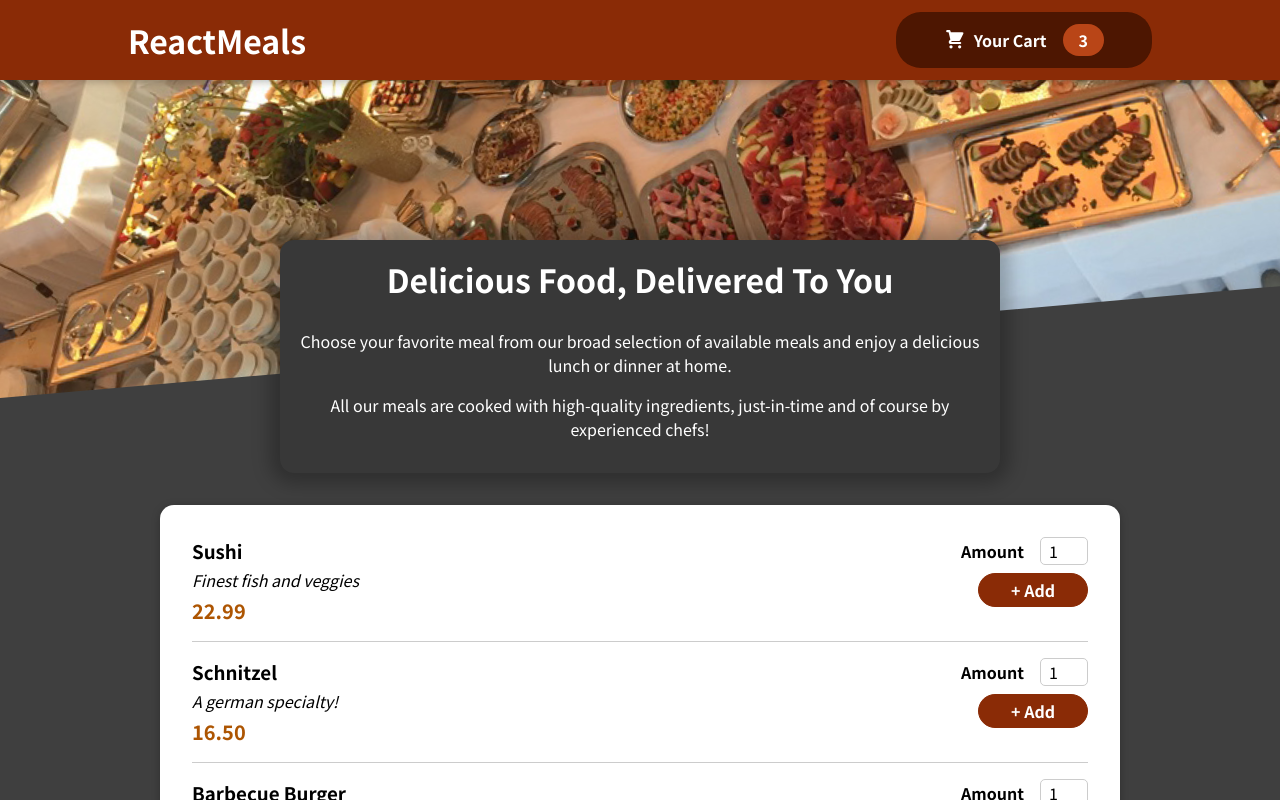
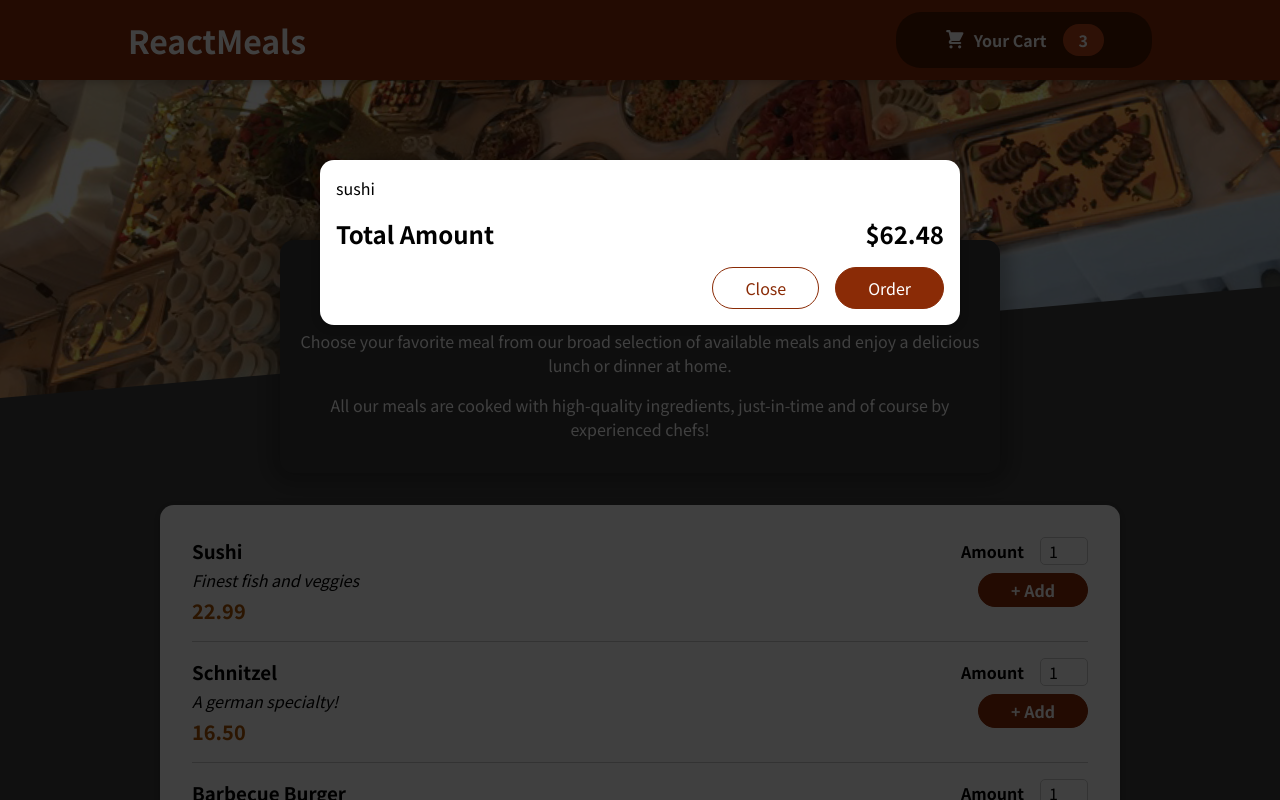
Before and after one commit to thienmanhvo/react-learning, a JavaScript app in the folder 11-relearn-starting-project/: page / in a window 1280 px wide. Shown: the top 800 px of the page. Built offline with nearby package versions, Linux system fonts and the light colour scheme.

Commit message:
add cart

```diff
--- a/11-relearn-starting-project/public/index.html
+++ b/11-relearn-starting-project/public/index.html
@@ -28,6 +28,7 @@
   </head>
   <body>
     <noscript>You need to enable JavaScript to run this app.</noscript>
+    <div id="overlays"></div>
     <div id="root"></div>
     <!--
       This HTML file is a template.
--- a/11-relearn-starting-project/src/App.js
+++ b/11-relearn-starting-project/src/App.js
@@ -1,9 +1,11 @@
+import Cart from "./components/Cart/Cart";
 import Header from "./components/Layout/Header";
 import Meal from "./components/Meals/Meal";
 
 function App() {
   return (
     <>
+      <Cart></Cart>
       <Header></Header>
       <main>
         <Meal />
--- a/11-relearn-starting-project/src/components/Cart/Cart.js
+++ b/11-relearn-starting-project/src/components/Cart/Cart.js
@@ -1,5 +1,23 @@
-const Cart = () => {
-  return <></>;
+import classes from "./Cart.module.css";
+import Modal from "../UI/Modal";
+
+const Cart = (props) => {
+  const cartItem = [{ id: "c1", name: "sushi", amount: 2, price: 12.99 }].map(
+    (item) => <li>{item.name}</li>
+  );
+  return (
+    <Modal>
+      <ul className={classes["cart-items"]}> {cartItem}</ul>
+      <div className={classes.total}>
+        <span>Total Amount</span>
+        <span>$62.48</span>
+      </div>
+      <div className={classes.actions}>
+        <button className={classes["button--alt"]}>Close</button>
+        <button className={classes.button}>Order</button>
+      </div>
+    </Modal>
+  );
 };
 
 export default Cart;
--- a/11-relearn-starting-project/src/components/Meals/MealItem/MealItem.js
+++ b/11-relearn-starting-project/src/components/Meals/MealItem/MealItem.js
@@ -9,7 +9,7 @@
         <div className={classes.description}>{props.meal.description}</div>
         <div className={classes.price}>{props.meal.price.toFixed(2)}</div>
       </div>
-      <MealItemForm />
+      <MealItemForm id={props.meal.id}/>
     </li>
   );
 };
--- a/11-relearn-starting-project/src/components/Meals/MealItem/MealItemForm.js
+++ b/11-relearn-starting-project/src/components/Meals/MealItem/MealItemForm.js
@@ -7,7 +7,7 @@
       <Input
         label="Amount"
         input={{
-          id: "amount",
+          id: 'amount_' + props.id,
           type: "number",
           min: 1,
           max: 5,
--- /dev/null
+++ b/11-relearn-starting-project/src/components/UI/Modal.js
@@ -0,0 +1,27 @@
+import reactDom from "react-dom";
+import classes from "./Modal.module.css";
+const Backdrop = () => {
+  return <div className={classes.backdrop}></div>;
+};
+const ModalOverlay = (props) => {
+  return (
+    <div className={classes.modal}>
+      <div className={classes.content}>{props.children}</div>
+    </div>
+  );
+};
+
+const portalElement = document.getElementById("overlays");
+const Modal = (props) => {
+  return (
+    <>
+      {reactDom.createPortal(<Backdrop />, portalElement)}
+      {reactDom.createPortal(
+        <ModalOverlay>{props.children}</ModalOverlay>,
+        portalElement
+      )}
+    </>
+  );
+};
+
+export default Modal;
--- /dev/null
+++ b/11-relearn-starting-project/src/components/UI/Modal.module.css
@@ -0,0 +1,40 @@
+.backdrop {
+  position: fixed;
+  top: 0;
+  left: 0;
+  width: 100%;
+  height: 100vh;
+  z-index: 20;
+  background-color: rgba(0, 0, 0, 0.75);
+}
+
+.modal {
+  position: fixed;
+  top: 20vh;
+  left: 5%;
+  width: 90%;
+  background-color: white;
+  padding: 1rem;
+  border-radius: 14px;
+  box-shadow: 0 2px 8px rgba(0, 0, 0, 0.25);
+  z-index: 30;
+  animation: slide-down 300ms ease-out forwards;
+}
+
+@media (min-width: 768px) {
+  .modal {
+    width: 40rem;
+    left: calc(50% - 20rem);
+  }
+}
+
+@keyframes slide-down {
+  from {
+    opacity: 0;
+    transform: translateY(-3rem);
+  }
+  to {
+    opacity: 1;
+    transform: translateY(0);
+  }
+}
```
